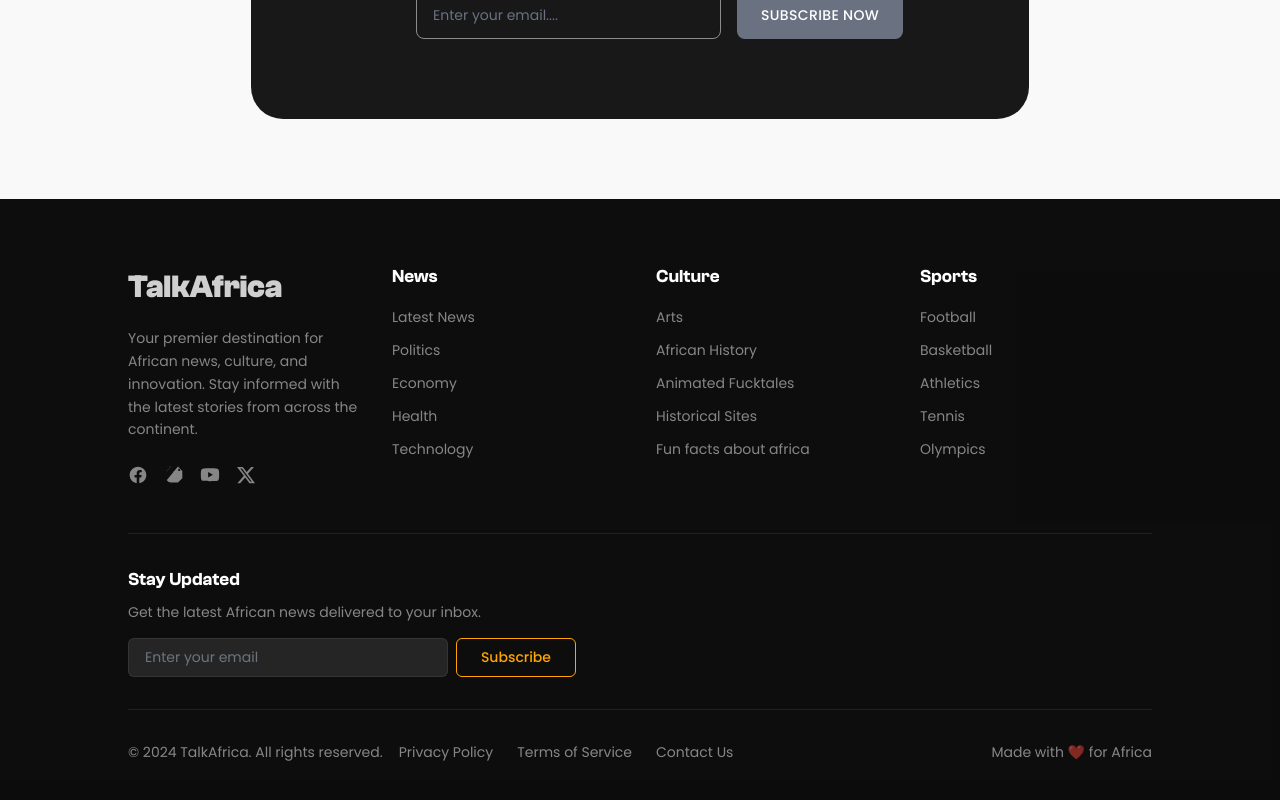
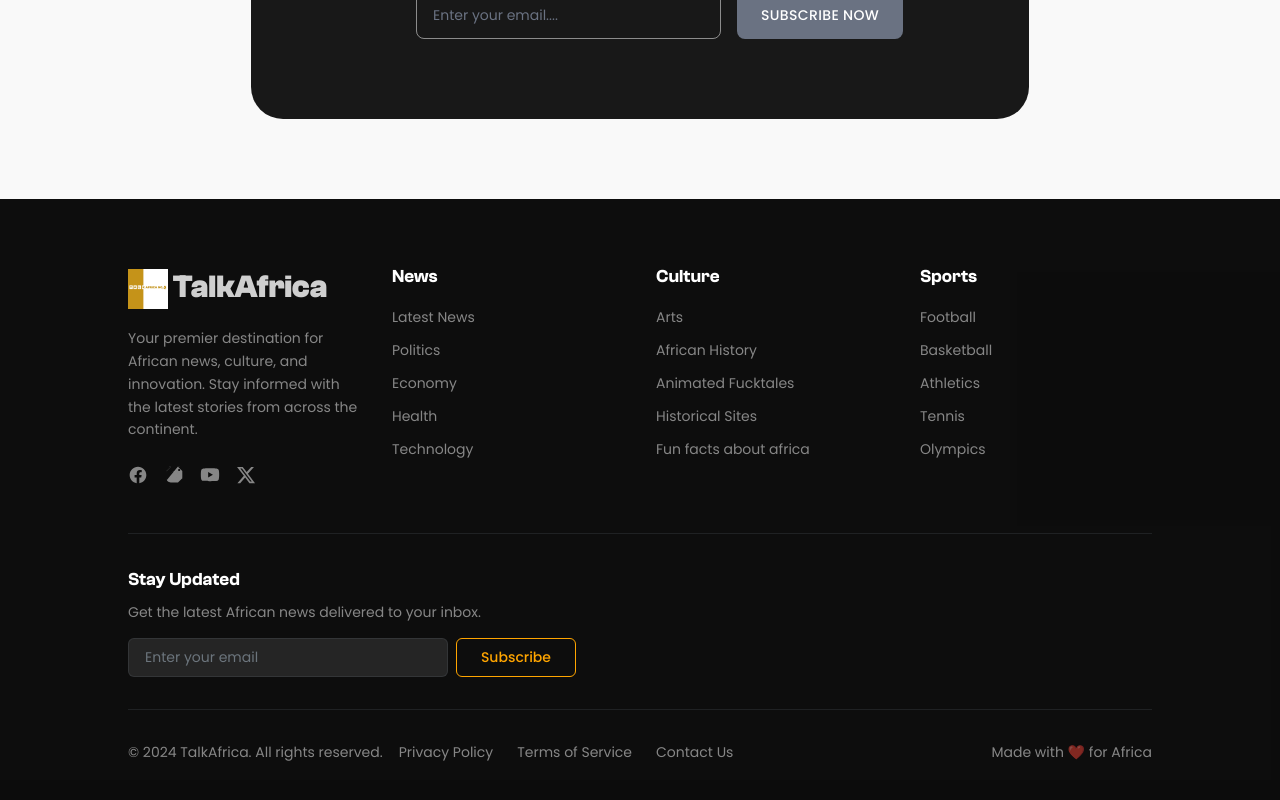
Before and after one commit to victorfaruna/talkafrica, a SvelteKit app: page / in a window 1280 px wide. Shown: the part 5571-6371 px from the top of the page. Built offline with nearby package versions, Linux system fonts and the light colour scheme; no server answers; the database is empty.

Commit message:
fix: something spicy

```diff
--- a/src/app.html
+++ b/src/app.html
@@ -5,6 +5,12 @@
         <meta name="viewport" content="width=device-width, initial-scale=1" />
         <link rel="preconnect" href="https://fonts.googleapis.com" />
         <link rel="preconnect" href="https://fonts.gstatic.com" crossorigin />
+        <link rel="icon" href="/favicon.ico" />
+        <title>Talk Africa</title>
+        <meta
+            name="description"
+            content="Talk Africa is a platform for African leaders to share their views on the continent's challenges and opportunities."
+        />
         <link
             href="https://fonts.googleapis.com/css2?family=Poppins:ital,wght@0,100;0,200;0,300;0,400;0,500;0,600;0,700;0,800;0,900;1,100;1,200;1,300;1,400;1,500;1,600;1,700;1,800;1,900&display=swap"
             rel="stylesheet"
--- a/src/lib/components/Footer.svelte
+++ b/src/lib/components/Footer.svelte
@@ -7,6 +7,12 @@
                 <h3
                     class="mb-4 font-clash-grotesk text-[2rem] font-bold text-primary/80"
                 >
+                    <img
+                        src="/images/logo.webp"
+                        alt="Talk Africa"
+                        class="size-10 inline-block object-fit"
+                    />
+                    {" "}
                     TalkAfrica
                 </h3>
                 <p class="mb-6 text-sm leading-relaxed text-primary/50">
```
Also changed, not shown: static/images/logo.webp (added), 1 other file (tests, documents, lock files or other folders).
